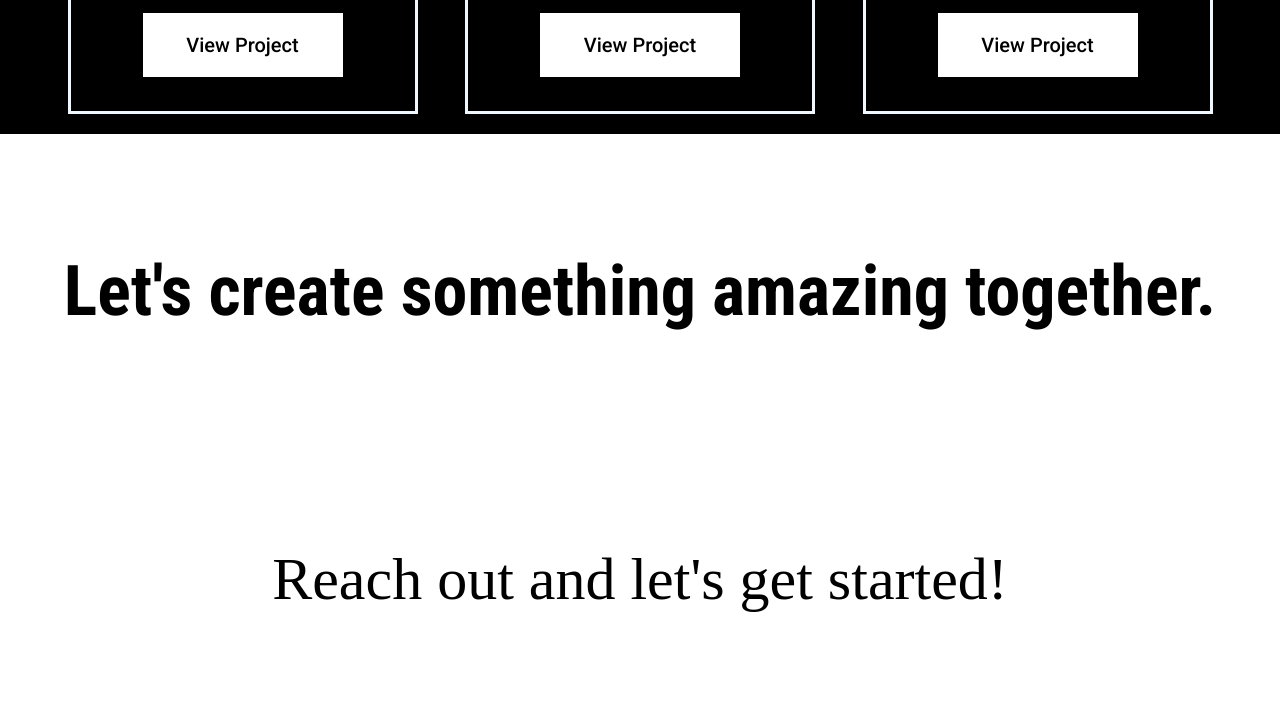
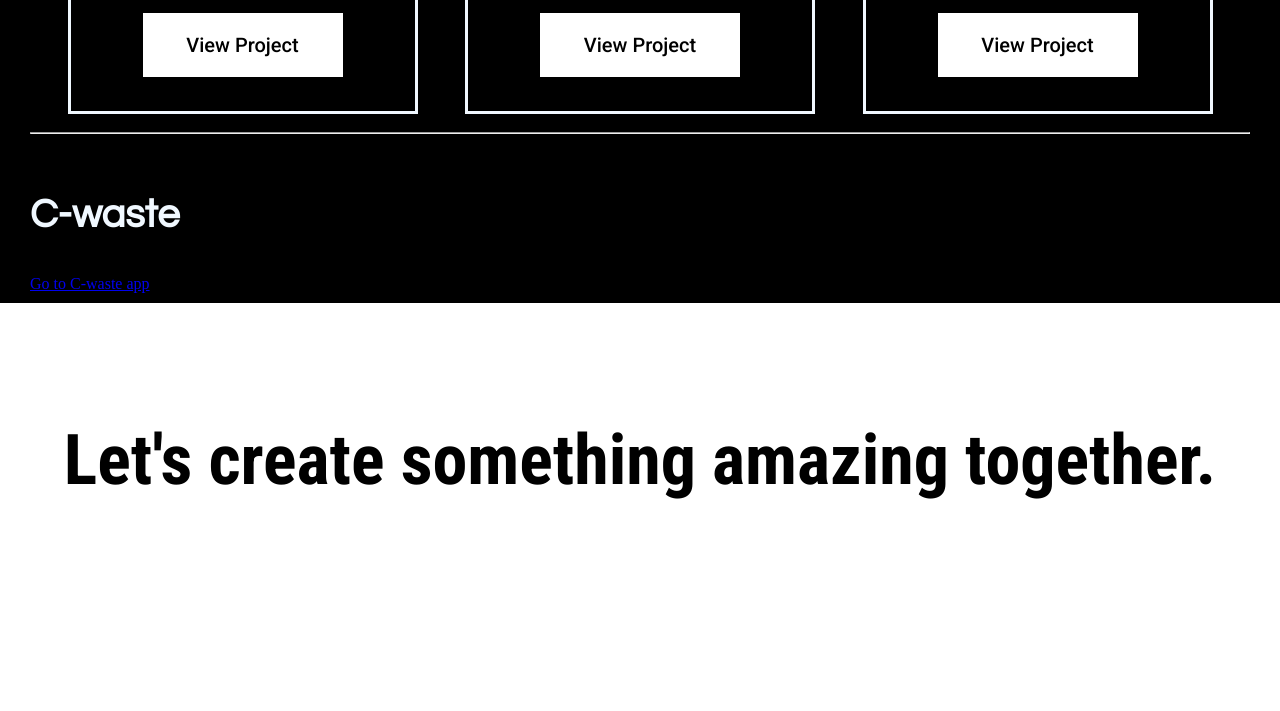
Before and after one commit to SHaRd-02/shard-02.github.io, a website: page index.html in a window 1280 px wide. Shown: the part 1760-2471 px from the top of the page. Drawn offline with Linux system fonts and the light colour scheme.

Commit message:
Update index.html

```diff
--- a/index.html
+++ b/index.html
@@ -92,6 +92,9 @@
                     <a href="./bmi/bmi.html">View Project</a>
                 </div>
             </div>
+            <hr>
+            <h3>C-waste</h3>
+            <a href="https://shard-02.github.io/c-waste/c-waste.html" target="_blank"> Go to C-waste app</a>
         </section>
 
         <section id="contact">
```
